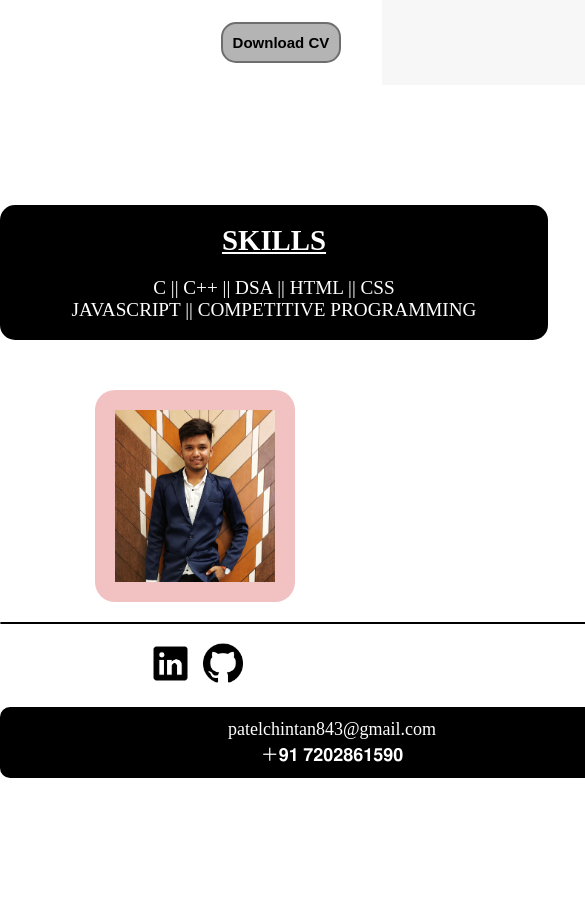
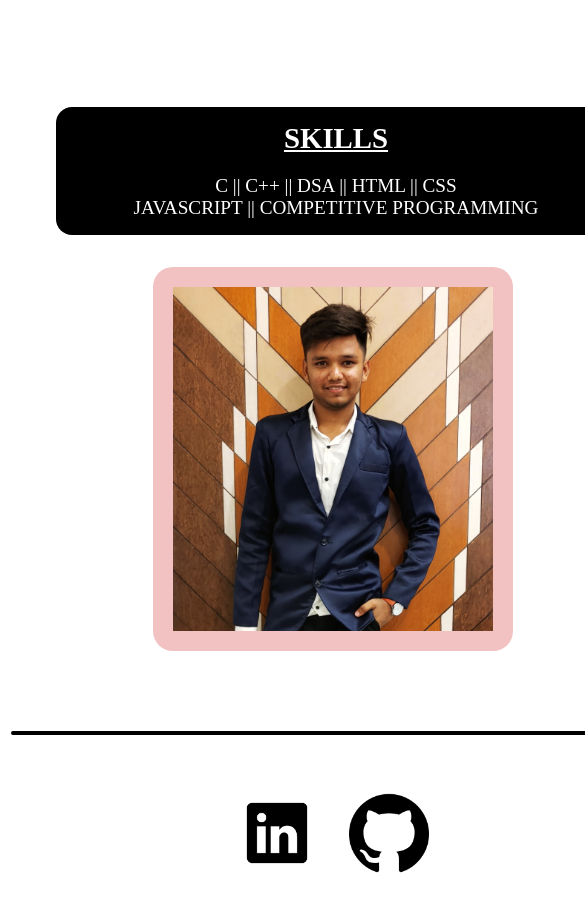
Before and after one commit to pchintan243/Portfolio, a plain HTML site: page index.html in a window 390 px wide. Shown: the part 584-1490 px from the top of the page, 585 px wide, since content can reach past the window. Before the commit the page ends 1362 px from the top, so only its background shows below. Drawn offline with Linux system fonts and the light colour scheme; a web font is replaced by a local one.

Commit message:
completely responsive

```diff
--- a/index.html
+++ b/index.html
@@ -7,6 +7,7 @@
   <meta name="viewport" content="width=device-width, initial-scale=1.0">
   <title>Portfolio</title>
   <link rel="stylesheet" href="style.css">
+  <!-- <link rel="stylesheet" href="mediaQuery.css"> -->
 </head>
 
 <body>
@@ -78,7 +79,7 @@
       C || C++ || DSA || HTML || CSS<br>JAVASCRIPT || COMPETITIVE PROGRAMMING
     </div>
   </div>
-  <!-- <div class="content"> -->
+  <div class="content">
     <div class="myPhoto">
       <img src="image/chintan.jpg" alt="">
     </div>
@@ -96,7 +97,7 @@
       <p>patelchintan843@gmail.com</p>
       <p>＋𝟗𝟏 𝟕𝟐𝟎𝟐𝟖𝟔𝟏𝟓𝟗𝟎</p>
     </div>
-  <!-- </div> -->
+  </div>
   <script src="script.js"></script>
 </body>
 
--- a/style.css
+++ b/style.css
@@ -58,6 +58,8 @@ body {
 .main {
     /* background-color: aqua; */
     width: 90vw;
+    margin-top: 8rem;
+    margin-bottom: 8rem;
 }
 
 .hamburger {
@@ -81,10 +83,10 @@ body {
     /* background-color: red; */
     height: 65vh;
     width: 80vw;
-    margin: 120px auto;
+    margin: 70px 0px 40px 0px;
+    margin-left: 12.8rem;
     display: flex;
     justify-content: space-around;
-    margin-left: 180px;
 }
 
 .devInfo {
@@ -164,72 +166,85 @@ body {
 }
 
 .skills {
+    position: relative;
     display: flex;
     flex-direction: column;
     justify-content: center;
     align-items: center;
     background: black;
     color: white;
-    height: 6em;
-    font-size: larger;
-    width: 90rem;
     margin: auto;
-    margin-bottom: 20px;
-    border-radius: 15px;
+    width: 70rem;
+    height: 8rem;
+    font-size: 1.3rem;
+    /* padding: 1.5rem; */
+    margin-top: 2rem;
+    margin-bottom: 8rem;
+    border-radius: 1rem;
     /* box-shadow: 10px 12px 12px 10px black; */
 }
-
-.lang {
+.email {
     display: flex;
-    text-align: center;
-    /* justify-content: center; */
-    /* margin: auto; */
-}
-
-@media (max-width: 400px) {
-    .skills {
-        display: flex;
-        flex-direction: column;
-        justify-content: center;
-        align-items: center;
-        width: 33rem;
-        /* flex-wrap: wrap; */
-        padding: 10px;
-        text-align: center;
-    }
+    justify-content: center;
+    /* align-items: center; */
+    flex-direction: column;
+    color: white;
+    background-color: black;
+    width: 70rem;
+    height: 7rem;
+    font-size: larger;
+    border-radius: 1rem;
+    margin: auto;
+    /* padding: 1.5rem; */
 }
 
 #head {
     /* margin: auto; */
+    /* position: relative; */
+    /* display: flex; */
+    /* justify-content: center; */
+    /* align-items: center; */
     margin-bottom: 20px;
     text-decoration: underline;
     /* text-align: center; */
 }
 
-/* .content {
+.lang {
+    display: flex;
+    flex-direction: column;
+    justify-content: center;
+    align-items: center;
+    text-align: center;
+    /* margin: auto; */
+}
+
+.content {
+    position: relative;
     display: flex;
     flex-direction: column;
     justify-content: center;
     align-items: center;
     margin: auto;
-    /* margin-left: 10rem; */
-    /* margin-right: 10rem; */
-    /* width: 70rem;
-    border: 2px solid black;
-    background-color: red; */
-/* }  */
+    /* bottom: 0;
+    top: 0;
+    right: 0;
+    left: 0; */
+    /* margin-left: 10rem;
+    margin-right: 10rem; */
+    width: 70rem;
+    /* border: 2px solid black; */
+    /* background-color: red; */
+}
 
 
 .myPhoto {
+    /* position: absolute; */
     display: flex;
     justify-content: center;
     align-items: center;
-    margin: auto;
-    margin-bottom: 20px;
-    margin-top: 50px;
     background-color: #e171716e;
     border-radius: 20px;
-    width: 10em;
+    width: 20rem;
     padding: 20px;
 }
 
@@ -242,21 +257,13 @@ body {
     /* padding: 20px; */
 }
 
-@media (max-width: 1000px) {
-    .myPhoto {
-        display: flex;
-        /* flex-direction: column; */
-        justify-content: center;
-        align-items: center;
-    }
-}
-
 hr {
-    width: 40rem;
-    border: 1px solid black;
+    width: 70rem;
+    border: 2px solid black;
     background-color: black;
     border-radius: 50px;
     margin: auto;
+    margin-top: 5rem;
     display: flex;
     align-items: center;
     justify-content: center;
@@ -270,119 +277,30 @@ hr {
     margin: auto;
     padding: 10px;
     margin: 2px;
+    margin-top: 2rem;
+    margin-bottom: 2rem;
+
 }
 
 .link a {
-    padding: 5px;
+    padding: 1rem;
+}
+
+.link a img{
+    height: 5rem;
+    width: 5rem;
 }
 
 
-.email {
-    display: flex;
-    justify-content: center;
-    /* align-items: center; */
-    flex-direction: column;
-    color: white;
-    background-color: black;
-    border: 2px solid black;
-    border-radius: 10px;
-    margin: auto;
-    padding: 10px;
-    width: 40rem;
-    margin-bottom: 200px;
-}
 
 .email p {
     display: flex;
     /* margin: auto; */
-    font-size: large;
+    font-size: 2rem;
     justify-content: center;
+    padding: 0.2rem;
+
 }
-
-
-/* @media (max-width: 960px) {
-
-    /* .sidebar {
-        transform: translate(-443px, 0px);
-        position: absolute;
-    } */
-/* .devPic {
-        display: none;
-    } */
-/* } */
-
-/* @media (max-width: 580px) { */
-/* .waviy {
-        font-size: 2rem;
-    } */
-/* .devInfo {
-        display: flex;
-        justify-content: center;
-        align-items: center;
-    } */
-/* .first {
-        display: flex;
-        margin: auto;
-        justify-content: center;
-        align-items: center;
-        width: 210px;
-    } */
-
-/* .patel {
-        display: flex;
-    } */
-
-/* .chintan {
-        display: flex;
-        margin-left: 0;
-        margin-right: 0;
-    } */
-
-/* .myPhoto {
-        /* display: block; */
-/* display: flex; */
-/* margin: auto; */
-/* margin-top: 50px; */
-/*} */
-/* .link a img{
-        display: flex;
-        justify-content: center;
-        align-items: center;
-        /* margin: auto; */
-/* width: 100px; */
-/* } */
-/* } */
-
-/* @media (max-width: 500px) {
-    .infocontainer {
-        margin: auto;
-        margin-left: 7rem;
-    }
-    .skills {
-        display: flex;
-        margin: auto;
-        margin-bottom: 20px;
-        justify-content: center;
-        text-align: center;
-        width: 500px;
-    }
-
-    /* .myPhoto {
-        display: flex;
-        margin: auto;
-        margin-bottom: 20px;
-        margin-top: 50px;
-        background-color: #5024246e;
-        border-radius: 20px;
-        width: 10em;
-        padding: 20px;
-    }
-    /* .myPhoto img { */
-/* display: flex; */
-/* margin: auto; */
-/* } */
-/* } */
-
 
 /* CSS for contact form */
 
@@ -430,3 +348,76 @@ hr {
     margin-left: 19px;
     margin-top: 0;
 }
+
+@media (max-width: 430px) {
+    .skills {
+        width: 35rem;
+        margin: auto;
+        margin-left: 3.5rem;
+        margin-top: 0rem;
+        font-size: 1.2rem;
+    }
+    .email {
+        width: 35rem;
+        margin: auto;
+        margin-left: 3.5rem;
+        margin-top: 0rem;
+    }
+
+    .content {
+        margin-top: 2rem;
+        width: 41.6rem;
+    }
+
+    hr {
+        width: 11rem;
+    }
+}
+
+@media (min-width: 430px) and (max-width: 1100px) {
+    .skills {
+        width: 55rem;
+        font-size: 1.2rem;
+        margin-left: 8rem;
+        margin-bottom: 4rem;
+        margin-top: 0rem;
+    }
+    .email {
+        width: 55rem;
+        margin-left: 8rem;
+        margin-bottom: 4rem;
+        margin-top: 0rem;
+    }
+}
+
+@media (max-width: 800px) {
+    .chintan, .patel {
+        display: flex;
+    }
+
+}
+
+@media (max-width: 1100px) {
+
+    .devPic {
+        display: none;
+    }
+
+
+    .main {
+        /* margin: auto; */
+        margin-top: 1rem;
+        margin-bottom: 1rem;
+    }
+
+    hr {
+
+        width: 40rem;
+    }
+    .email {
+        /* margin: auto; */
+        margin-top: 0rem;
+        margin-bottom: 0rem;
+
+    }
+}
```
Also changed, not shown: 1 other file. Lines whose indentation alone changed are shown as unchanged.
